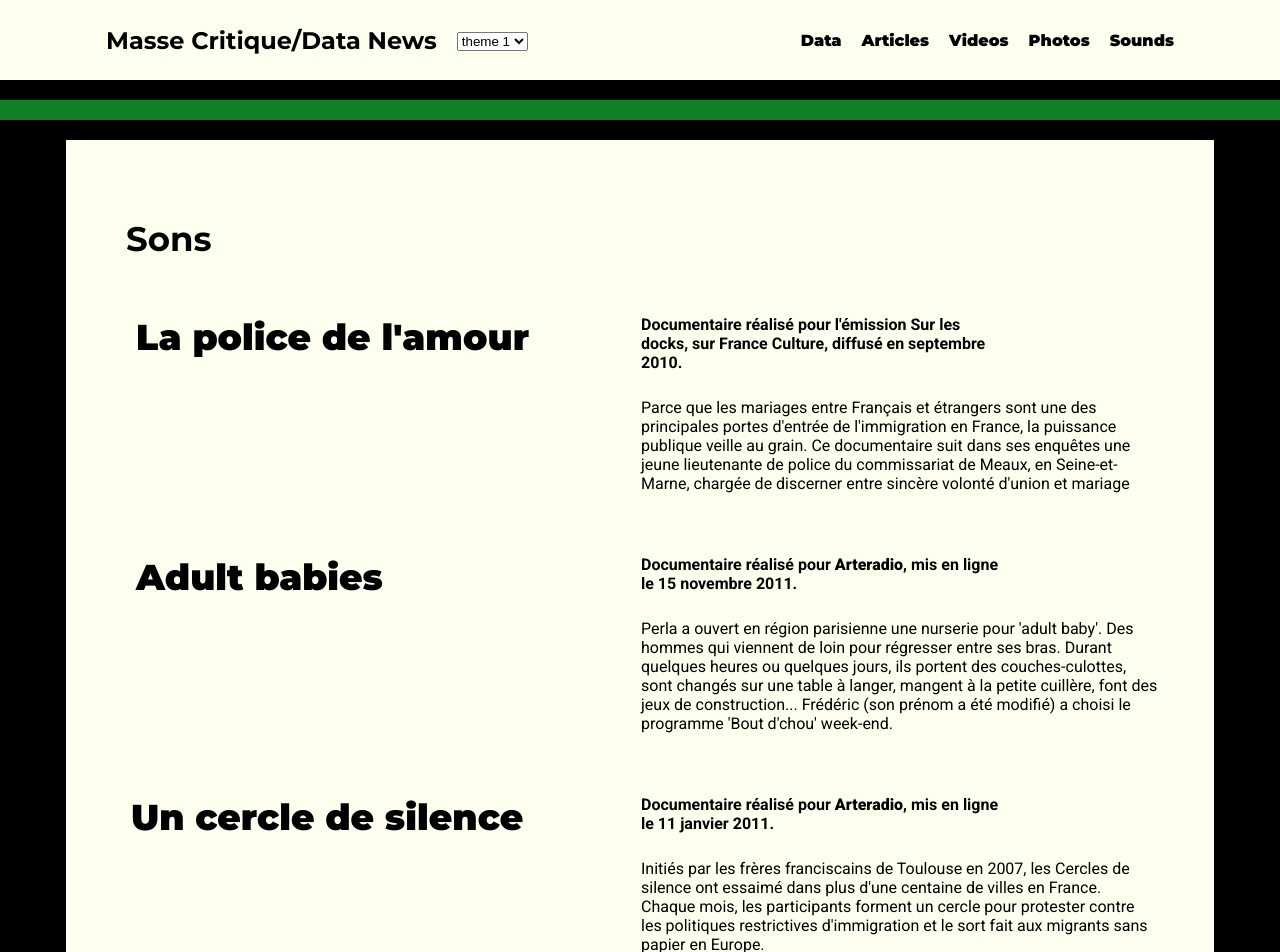
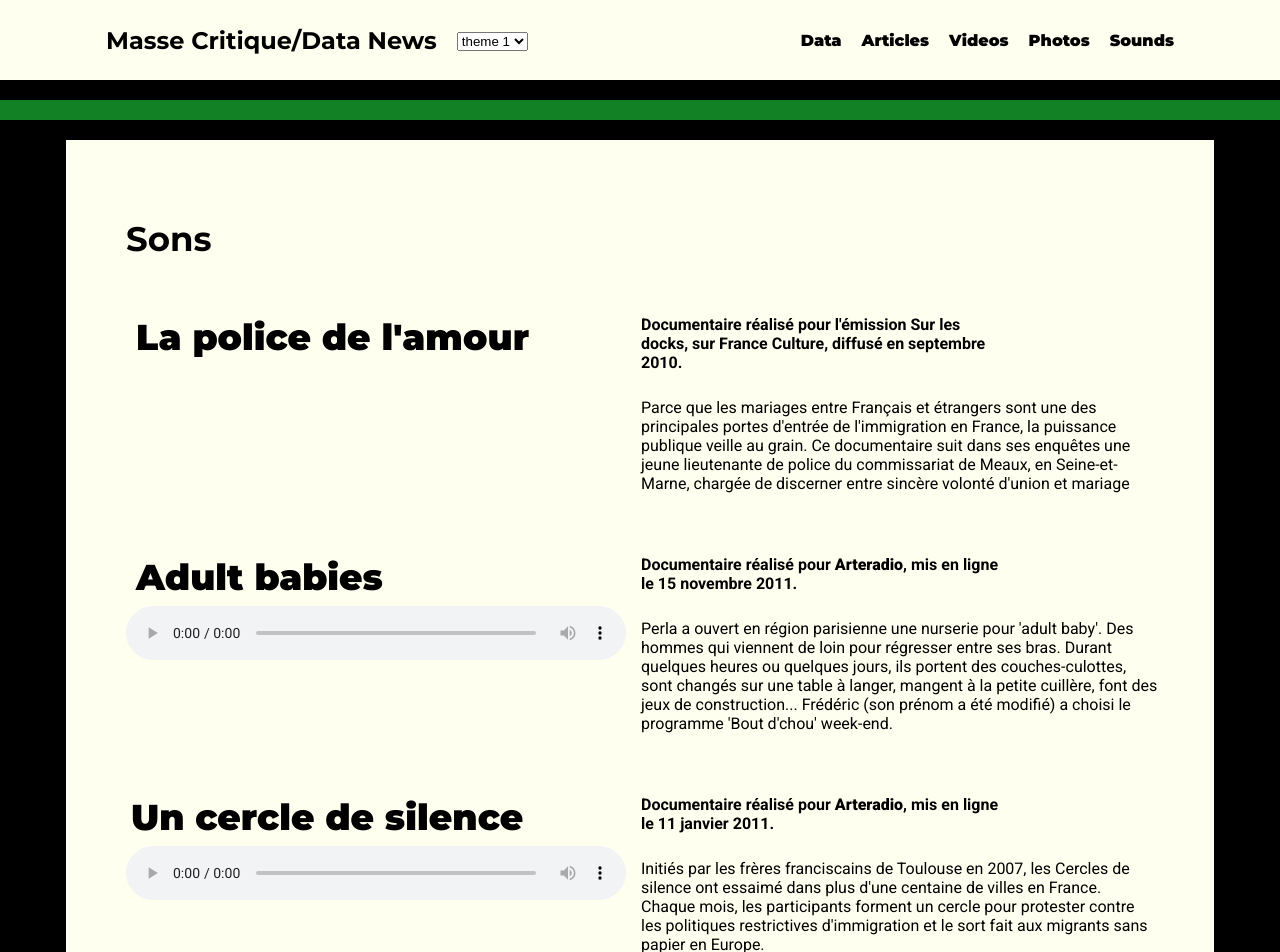
Before and after one commit to Orphee1/massecritique-datanews, a React (Create React App) app: page /sound in a window 1280 px wide. Shown: the top 952 px of the page. Built offline with nearby package versions, Linux system fonts and the light colour scheme.

Commit message:
add adult.mp3

```diff
--- a/src/containers/SoundScreen/SoundScreen.js
+++ b/src/containers/SoundScreen/SoundScreen.js
@@ -3,6 +3,9 @@ import ReactPlayer from "react-player";
 import { ThemeContext } from "../../context/ThemeContext";
 import "../../App.css";
 import "./style.css";
+
+import adult from "../../assets/sounds/adult.mp3";
+import silence from "../../assets/sounds/silence.mp3";
 
 export default function SoundScreen() {
       // Theme definition
@@ -100,8 +103,8 @@ export default function SoundScreen() {
                                           width="100%"
                                           height="100%"
                                           type="mp3"
-                                          // url={adult}
-                                          url="https://www.youtube.com/watch?v=t2Eb8YNmSoM&list=LL23IMwRFgwTSET1CeBlThig&index=2&t=0s"
+                                          url={adult}
+                                          // url="https://www.youtube.com/watch?v=t2Eb8YNmSoM&list=LL23IMwRFgwTSET1CeBlThig&index=2&t=0s"
                                     />
                               </div>
                               <div className="bloc-sound-info">
@@ -158,8 +161,8 @@ export default function SoundScreen() {
                                           width="100%"
                                           height="100%"
                                           type="mp3"
-                                          // url={silence}
-                                          url="https://www.youtube.com/watch?v=t2Eb8YNmSoM&list=LL23IMwRFgwTSET1CeBlThig&index=2&t=0s"
+                                          url={silence}
+                                          // url="https://www.youtube.com/watch?v=t2Eb8YNmSoM&list=LL23IMwRFgwTSET1CeBlThig&index=2&t=0s"
                                     />
                               </div>
                               <div className="bloc-sound-info">
```
Also changed, not shown: 1 other file (tests, documents, lock files or other folders).
